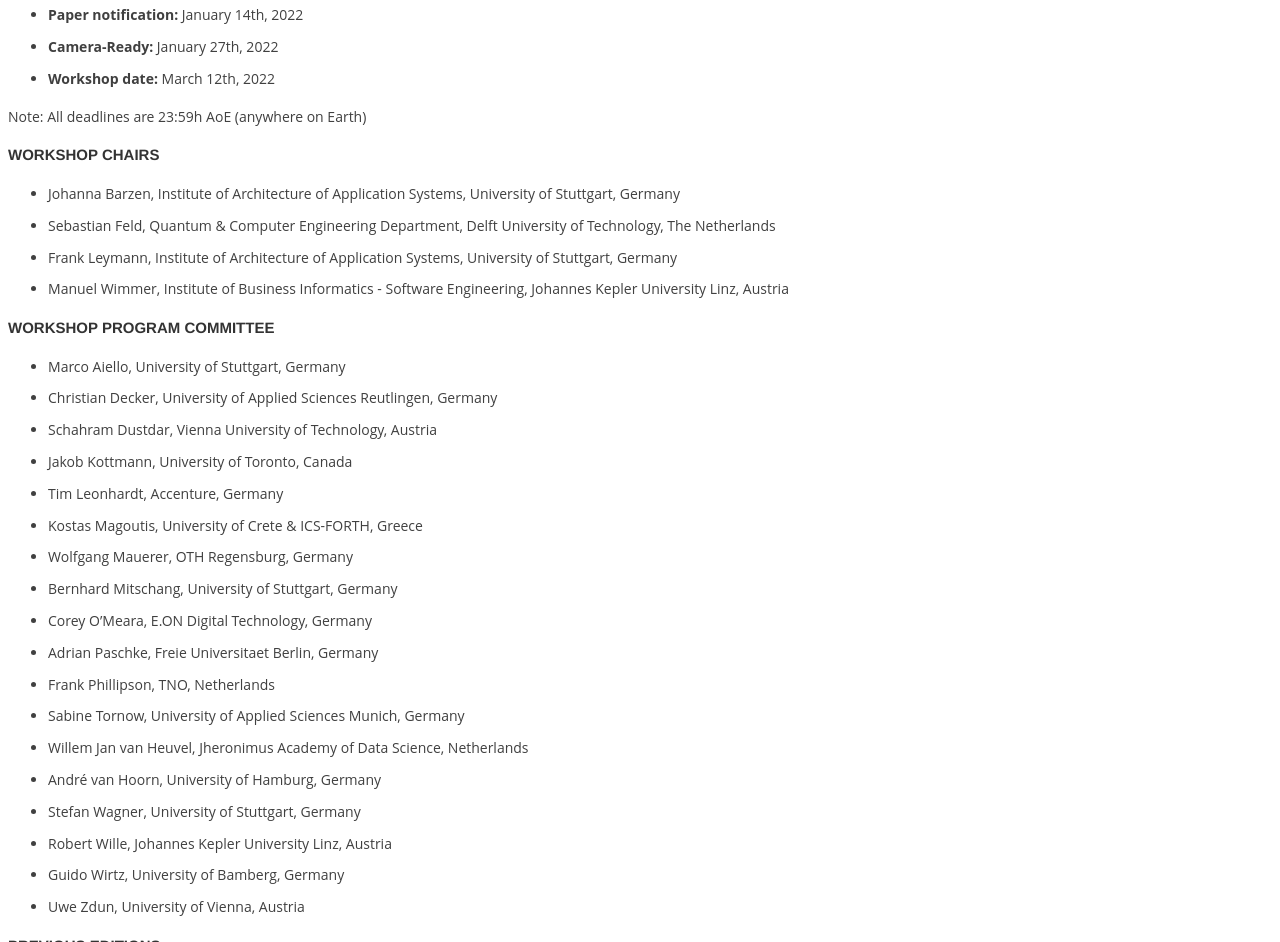
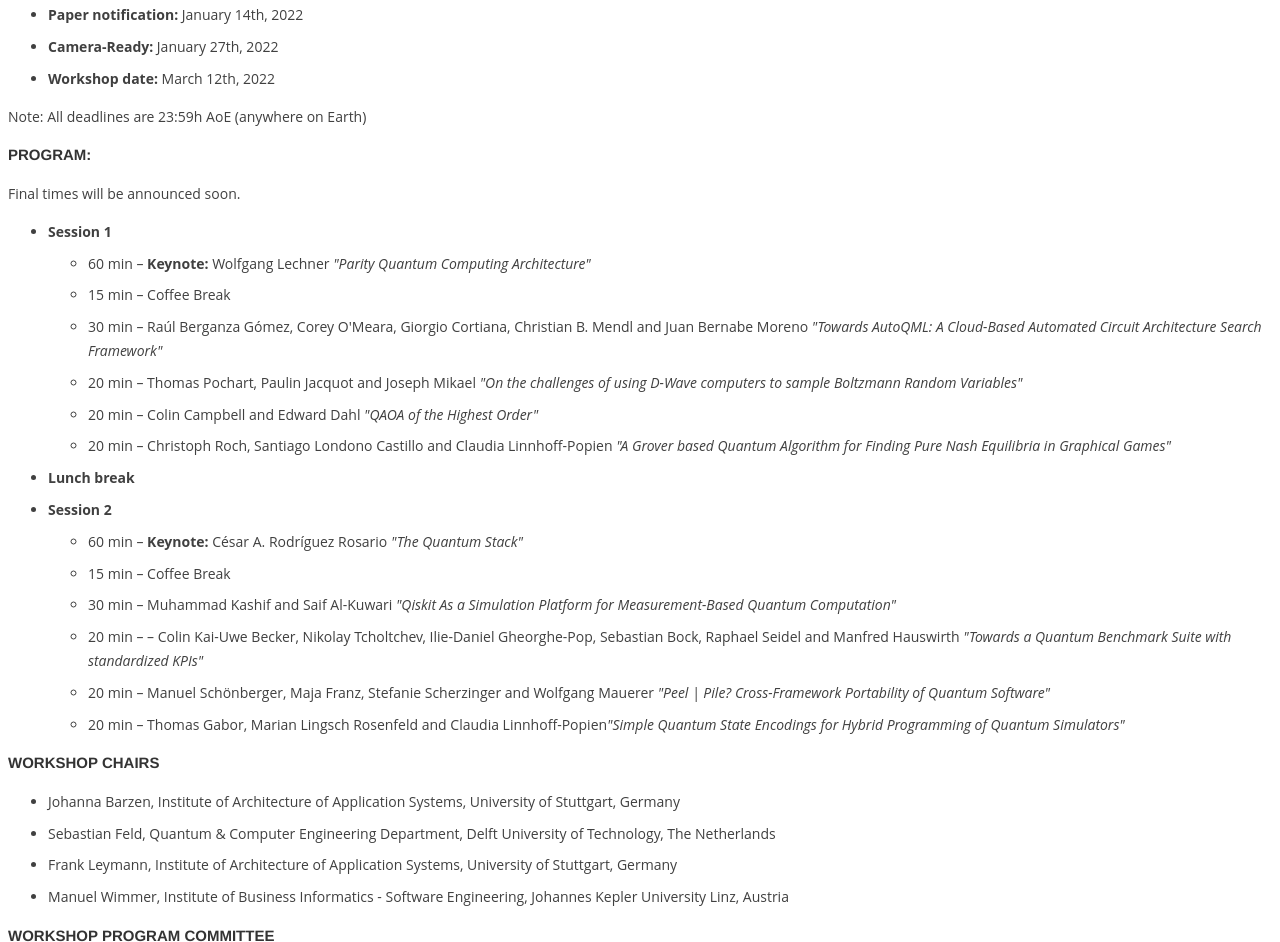
Before and after one commit to qsa-workshop/qsa2022, a plain HTML site: page index.html in a window 1280 px wide. Shown: the part 1897-2839 px from the top of the page. Drawn offline with Linux system fonts and the light colour scheme.

Commit message:
Update index.html

```diff
--- a/index.html
+++ b/index.html
@@ -121,6 +121,36 @@ Papers must be submitted electronically via
 </ul>
 <p>Note: All deadlines are 23:59h AoE (anywhere on Earth)</p>
 
+<h2>Program:</h2>
+<p>Final times will be announced soon. </p>
+<ul>
+
+<li><strong>Session 1 </strong>
+<ul>
+<li>60 min – <strong>Keynote:</strong> Wolfgang Lechner <i>"Parity Quantum Computing Architecture" </i> </li>
+<li>15 min – Coffee Break </li>
+<li>30 min – Raúl Berganza Gómez, Corey O'Meara, Giorgio Cortiana, Christian B. Mendl and Juan Bernabe Moreno <i>"Towards AutoQML: A Cloud-Based Automated Circuit Architecture Search Framework"</i></li>
+<li>20 min – Thomas Pochart, Paulin Jacquot and Joseph Mikael <i>"On the challenges of using D-Wave computers to sample Boltzmann Random Variables"</i></li>
+<li>20 min – Colin Campbell and Edward Dahl <i>"QAOA of the Highest Order" </i></li>
+<li>20 min – Christoph Roch, Santiago Londono Castillo and Claudia Linnhoff-Popien <i>"A Grover based Quantum Algorithm for Finding Pure Nash Equilibria in Graphical Games" </i></li>
+</ul>
+</li>
+
+<li><strong>Lunch break </strong></li>
+
+<li><strong>Session 2 </strong>
+<ul>
+<li>60 min – <strong>Keynote:</strong> César A. Rodríguez Rosario <i>"The Quantum Stack" </i> </li>
+<li>15 min – Coffee Break </li>
+<li>30 min – Muhammad Kashif and Saif Al-Kuwari <i>"Qiskit As a Simulation Platform for Measurement-Based Quantum Computation" </i></li>
+<li>20 min – – Colin Kai-Uwe Becker, Nikolay Tcholtchev, Ilie-Daniel Gheorghe-Pop, Sebastian Bock, Raphael Seidel and Manfred Hauswirth <i>"Towards a Quantum Benchmark Suite with standardized KPIs" </i></li>
+<li>20 min –  Manuel Schönberger, Maja Franz, Stefanie Scherzinger and Wolfgang Mauerer <i>"Peel | Pile? Cross-Framework Portability of Quantum Software" </i></li>
+<li>20 min –  Thomas Gabor, Marian Lingsch Rosenfeld and Claudia Linnhoff-Popien<i>"Simple Quantum State Encodings for Hybrid Programming of Quantum Simulators"</i></li>
+</ul>
+</li>
+
+</ul>
+
 
 <h2>Workshop Chairs</h2>
 <ul>
```
